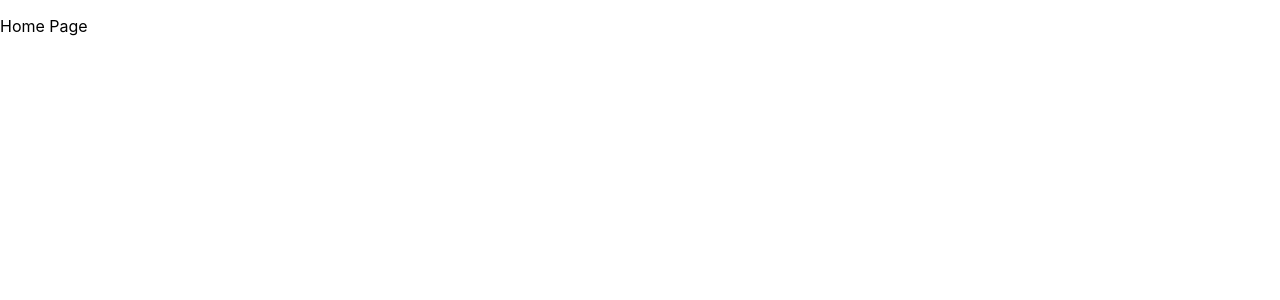
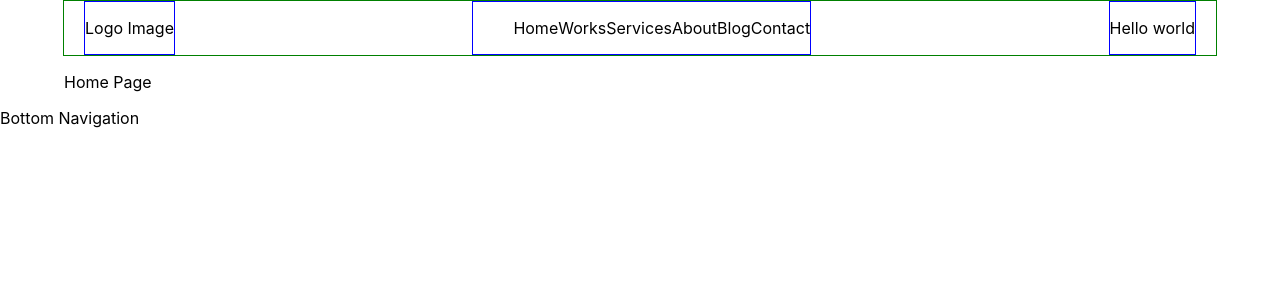
Before and after one commit to dlord-20/dlord-20.github.io, a React (Create React App) app: page /test in a window 1280 px wide. Shown: the top 300 px of the page. Built offline with nearby package versions, Linux system fonts and the light colour scheme.

Commit message:
Added a button and some other simple outlined components

```diff
--- /dev/null
+++ b/src/components/bottomNav.js
@@ -0,0 +1,9 @@
+
+export default function BottomNav() {
+
+    return (
+        <div>
+            <p>Bottom Navigation</p>
+        </div>
+    );
+}
--- /dev/null
+++ b/src/components/button.js
@@ -0,0 +1,13 @@
+
+export default function Button() {
+
+    const handleButtonClick = () => {
+        return <p>Hello world</p>
+    }
+
+    return (
+        <div className="button">
+            {handleButtonClick()}
+        </div>
+    );
+}
--- /dev/null
+++ b/src/components/topNav.js
@@ -0,0 +1,25 @@
+import Button from "./button";
+
+export default function TopNav() {
+
+    return (
+        <div className="navigation">
+            <div className="navItem">
+                <p>Logo Image</p>
+            </div>
+            <div className="navItem">
+                <ul>
+                    <li>Home</li>
+                    <li>Works</li>
+                    <li>Services</li>
+                    <li>About</li>
+                    <li>Blog</li>
+                    <li>Contact</li>
+                </ul>
+            </div>
+            <div className="navItem">
+                <Button />
+            </div>
+        </div>
+    );
+}
--- a/src/index.css
+++ b/src/index.css
@@ -11,3 +11,33 @@ code {
   font-family: source-code-pro, Menlo, Monaco, Consolas, 'Courier New',
     monospace;
 }
+
+.container {
+  margin: auto;
+  max-width: 90%;
+}
+
+.navigation {
+  margin: auto;
+  display: flex;
+  justify-content: space-between;
+  max-width: 90%;
+  border: 1px solid green;
+}
+
+.navigation > :first-child {
+  margin-left: 20px;
+}
+
+.navigation > :last-child {
+  margin-right: 20px;
+}
+
+.navItem {
+  border: 1px solid blue;
+}
+
+.navItem ul {
+  display: flex;
+  list-style: none;
+}
--- a/src/index.js
+++ b/src/index.js
@@ -10,17 +10,20 @@ import { store } from './app/store';
 import reportWebVitals from './reportWebVitals';
 import './index.css';
 import Home from './pages/home';
+import TopNav from './components/topNav';
+import BottomNav from './components/bottomNav';
 
 export default function App() {
 
   return (
     <BrowserRouter>
       <Provider store={store}>
+        <TopNav/>
         <Routes>
-
           <Route path="/" element={<Home/>}></Route>
           <Route path="/test" element={<Home/>}></Route>
         </Routes>
+        <BottomNav/>
       </Provider>
     </BrowserRouter>
   );
--- a/src/pages/home.js
+++ b/src/pages/home.js
@@ -3,7 +3,7 @@ import { Helmet } from "react-helmet";
 export default function Home() {
 
     return (
-        <div>
+        <div className="container">
             <Helmet>
                 <title>Home Title</title>
             </Helmet>
```
